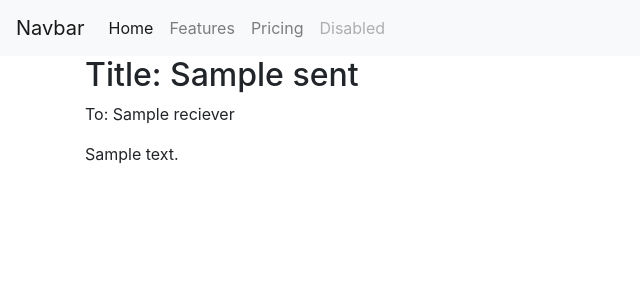
After one commit to MerisCulic/MemoryLane, a Flask app: template templates/message_details.html in a window 1280 px wide. The commit adds this page. Shown: the top 300 px of the page, without its empty margins (0-640 px from the left). Run offline with Flask 2, Linux system fonts and the light colour scheme; the template is opened without the code that fills it: most values are stand-ins (such as "Sample title", 1, 10 or a date in 2020); some libraries are stand-ins or nearby versions.

Commit message:
Add models for sent and recieved messages, add templates for sent and message details

```diff
--- a/main.py
+++ b/main.py
@@ -1,13 +1,18 @@
 from flask import Flask, render_template, request, redirect, url_for, make_response
 import uuid
 import hashlib
-from models import User, db
+from models import User, Sent_messages, db
 import json
 
 
 app = Flask(__name__)
 db.create_all()
 
+def find_user():
+    session_token = request.cookies.get("session_token")
+    user = db.query(User).filter_by(session_token=session_token).first()
+
+    return user
 
 
 @app.route("/")
@@ -53,7 +58,7 @@ def login():
             db.add(user)
             db.commit()
 
-            response = make_response(redirect(url_for('profile')))
+            response = make_response(redirect(url_for('profile', user=user)))
             response.set_cookie("session_token", session_token, httponly=True, samesite='Strict')
 
             return response
@@ -71,32 +76,49 @@ def profile():
 
 @app.route("/new_message", methods=["GET", "POST"])
 def new_message():
+    session_token = request.cookies.get("session_token")
+    user = db.query(User).filter_by(session_token=session_token).first()
+
     if request.method == "GET":
-            return render_template("new_message.html")
-
-    if request.method == "POST":
-        session_token = request.cookies.get("session_token")
-
-        if session_token:
-            user = db.query(User).filter_by(session_token=session_token).first()
+        if user:
+            return render_template("message_new.html")
         else:
             return render_template('index.html')
 
+    if request.method == "POST":
+
         reciever = request.form.get("reciever")
-        title = request.form.get("reciever")
-        message = request.form.get("message")
-        sender = {{ user.email }}
+        title = request.form.get("title")
+        message_text = request.form.get("message_text")
+        sender = user.email
 
-        message.sender = sender
-        message.reciever = reciever
-        message.title = title
-        message.message = message
+        message = Sent_messages(reciever=reciever, sender=sender, title=title, message_text=message_text)
 
         db.add(message)
         db.commit()
 
-        #return redirect(url_for('profile'))
+        return redirect(url_for('profile'))
 
+@app.route('/sent', methods=["GET"])
+def sent_messages():
+    session_token = request.cookies.get("session_token")
+    user = db.query(User).filter_by(session_token=session_token).first()
+    sent_messages = db.query(Sent_messages).all()
+
+
+    if not sent_messages:
+        message = "You have no sent messages!"
+    else:
+        message = "These are your sent messages"
+
+    return render_template('messages_sent.html', sent_messages=sent_messages, user=user, message=message)
+
+@app.route("/sent/<sent_id>", methods=["GET"])
+def messsage_details(sent_id):
+
+    sent = db.query(Sent_messages).get(int(sent_id))
+
+    return render_template('message_details.html', sent=sent)
 
 
 
--- a/templates/base.html
+++ b/templates/base.html
@@ -11,7 +11,7 @@
     <link rel="stylesheet" href="https://stackpath.bootstrapcdn.com/bootstrap/4.4.1/css/bootstrap.min.css" integrity="sha384-Vkoo8x4CGsO3+Hhxv8T/Q5PaXtkKtu6ug5TOeNV6gBiFeWPGFN9MuhOf23Q9Ifjh" crossorigin="anonymous">
     {% endblock styles %}
 
-    <title>Message app - {% block title %}{% endblock title %}</title>
+    <title>Message app {% block title %}{% endblock title %}</title>
     {% endblock head %}
   </head>
   <body>
@@ -31,10 +31,11 @@
       </div>
     </nav>
     {% endblock navbar %}
+    <div class="container">
     {% block content %}
 
     {% endblock content %}
-
+    </div>
     {% block scripts %}
     <!-- Optional JavaScript -->
     <script src="https://code.jquery.com/jquery-3.4.1.slim.min.js" integrity="sha384-J6qa4849blE2+poT4WnyKhv5vZF5SrPo0iEjwBvKU7imGFAV0wwj1yYfoRSJoZ+n" crossorigin="anonymous"></script>
--- /dev/null
+++ b/templates/message_details.html
@@ -0,0 +1,11 @@
+{% extends 'base.html' %}
+
+{% block title %}{{ sent.title }}{% endblock title %}
+
+{% block content %}
+<h2>Title: {{ sent.title }}</h2>
+<p>To: {{ sent.reciever }}</p>
+
+<p>{{ sent.message_text }}</p>
+
+{% endblock content %}
--- a/templates/new_message.html
+++ b/templates/message_new.html
@@ -4,7 +4,7 @@
 <form method="post" action="/new_message">
     <input type="text" name="title" placeholder="Enter email title"><br>
     <input type="email" name="reciever" placeholder="Enter the reciever's email"><br>
-    <textarea name="message" rows="10" cols="30" placeholder="Enter your message"></textarea><br>
+    <textarea name="message_text" rows="10" cols="30" placeholder="Enter your message"></textarea><br>
 
     <button>Send</button>
 </form>
--- a/templates/profile.html
+++ b/templates/profile.html
@@ -4,6 +4,7 @@
 {% block content %}
 <h1>Welcome to your profile page {{ user.name }}!</h1>
 
-<a href="/new_message">New message</a>
+<a href="/new_message">New message</a><br>
+<a href="/sent">Sent messages</a>
 
 {% endblock %}
```
Also changed, not shown: models.py (+8 -2 lines), templates/messages_sent.html (added, +10 -0 lines).
